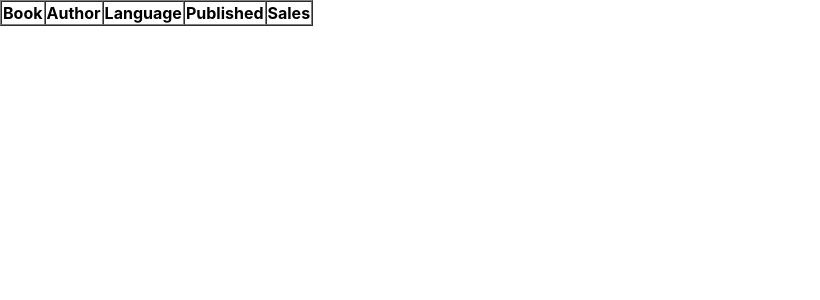
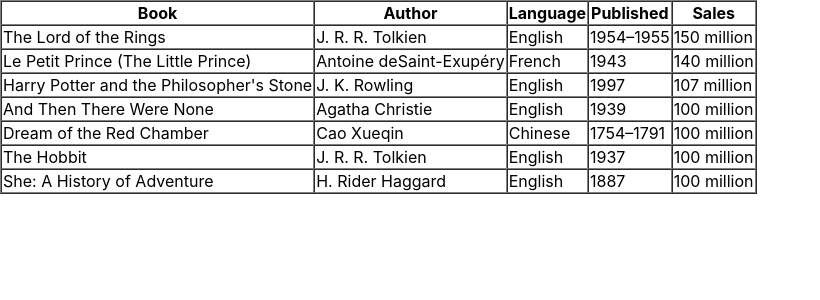
Before and after one commit to Perturabo4/review-app, a React (Create React App) app: page / in a window 1280 px wide. Shown: the top 300 px of the page, without its empty margins (0-820 px from the left). Built offline with nearby package versions, Linux system fonts and the light colour scheme.

Commit message:
add data to excel table

```diff
--- a/src/components/App/App.js
+++ b/src/components/App/App.js
@@ -3,11 +3,30 @@
 
 
 const headers = ['Book', 'Author', 'Language', 'Published', 'Sales'];
+const data = [
+  ["The Lord of the Rings", "J. R. R. Tolkien",
+  "English", "1954–1955", "150 million"],
+  ["Le Petit Prince (The Little Prince)", "Antoine deSaint-Exupéry",
+  "French", "1943", "140 million"],
+  ["Harry Potter and the Philosopher's Stone", "J. K. Rowling",
+  "English", "1997", "107 million"],
+  ["And Then There Were None", "Agatha Christie",
+  "English", "1939", "100 million"],
+  ["Dream of the Red Chamber", "Cao Xueqin",
+  "Chinese", "1754–1791", "100 million"],
+  ["The Hobbit", "J. R. R. Tolkien",
+  "English", "1937", "100 million"],
+  ["She: A History of Adventure", "H. Rider Haggard",
+  "English", "1887", "100 million"],
+  ];
 
 function App() {
   return (
     <div className="App">
-      <Excel headers={headers} />
+      <Excel
+        headers={headers}
+        data={data}
+      />
     </div>
   );
 }
--- a/src/components/Excel/Excel.js
+++ b/src/components/Excel/Excel.js
@@ -4,7 +4,7 @@
 class Excel extends React.Component{
 
     render(){
-        const {headers} = this.props;
+        const {headers, data} = this.props;
         return (
             <table border={'1'} cellSpacing={'0'}>
                 <thead>
@@ -12,6 +12,19 @@
                         {headers.map( (header, ind) => <th key={ind}>{header}</th>)}
                     </tr>
                 </thead>
+                <tbody>
+                    {
+                        data.map( row => {
+                            return(
+                                <tr  key={Math.random()} >
+                                    {
+                                        row.map( td => <td  key={Math.random()}>{td}</td>)
+                                    }
+                                </tr>
+                            )
+                        })
+                    }
+                </tbody>
             </table>
         )
     }
```
